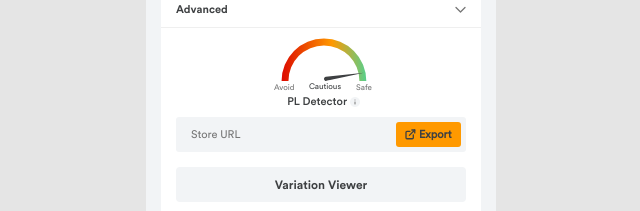
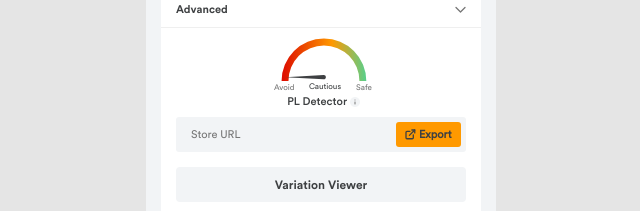
Before and after one commit to thestackcoder/zak-fba, a plain HTML site: page advance.html in a window 1280 px wide. Shown: the part 171-382 px from the top of the page, 319-959 px from the left. Drawn offline with nearby package versions, Linux system fonts and the light colour scheme; files whose address does not match are found by name.

Commit message:
guage percentage

```diff
--- a/advance.html
+++ b/advance.html
@@ -59,7 +59,7 @@
                                             <div class="col text-center">
                                                 <div>
                                                     <img src="/img/guage-up.svg" alt="">
-                                                    <img class="position-absolute needle rotateimg96" src="/img/needle2.svg" alt="">
+                                                    <img class="position-absolute needle rotateimg0" src="/img/needle2.svg" alt="">
                                                 </div>
                                                 <span class="small d-block">Avoid</span>
                                                 <span class="small-s d-block">Safe</span>
--- a/css/style.css
+++ b/css/style.css
@@ -921,7 +921,7 @@ input:focus{
         transform: rotate(-90deg);
         transform-origin: top left;
         left: 124px;
-        top: 44px;
+        top: 42px;
     }
 
     .rotateimg1 {
```
